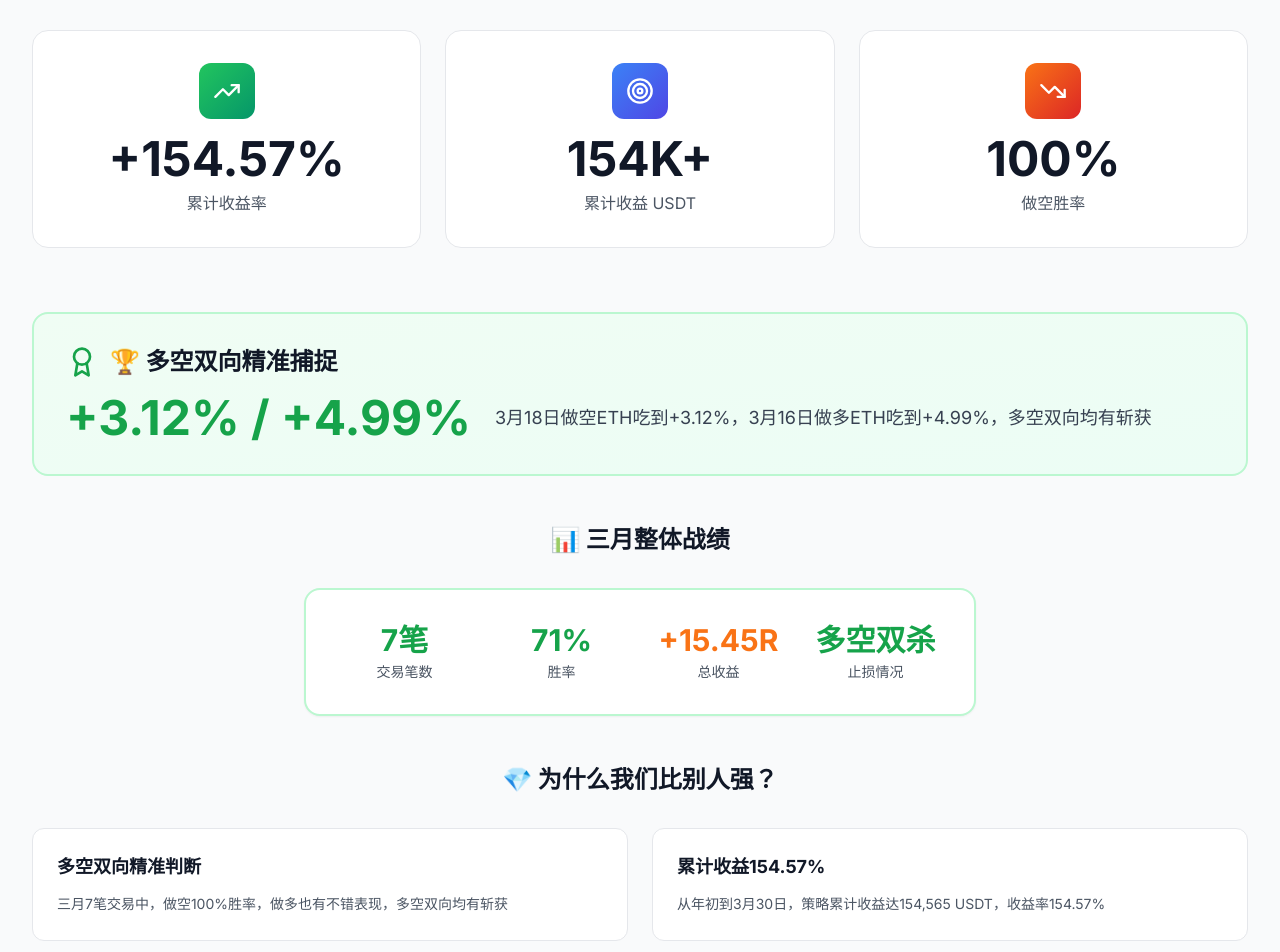
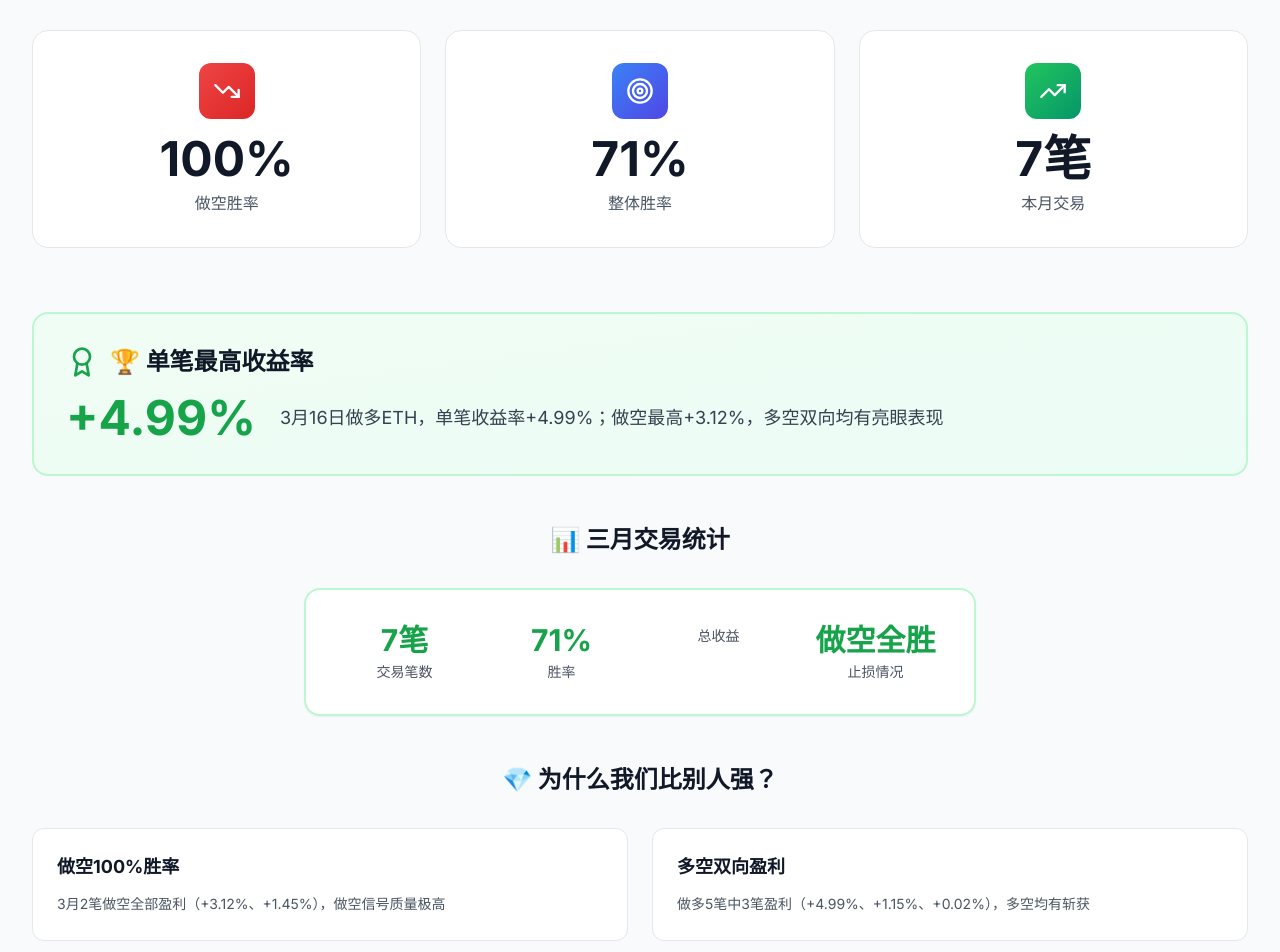
Before and after one commit to alexandra2472/timingquant, a Next.js app: page / in a window 1280 px wide. Shown: the part 1780-2732 px from the top of the page. Built offline with nearby package versions, Linux system fonts and the light colour scheme.

Commit message:
修正三月复盘数据，按收益率重新统计

```diff
--- a/components/MonthlyReview.js
+++ b/components/MonthlyReview.js
@@ -3,35 +3,35 @@
 import { useState } from 'react';
 import { TrendingUp, TrendingDown, Target, Award, Zap, X } from 'lucide-react';
 
-// 月度复盘数据配置 - 三月完整数据更新
+// 月度复盘数据配置 - 三月收益率数据（按百分比统计）
 const reviewData = {
   month: '三月',
   title: '实战复盘：六爻剧本+策略的组合力量',
-  subtitle: '累计收益 +154.57% | 多空双向捕捉 | 精准预判转折点',
+  subtitle: '做空胜率100% | 整体胜率71% | 多空双向精准捕捉',
   metrics: [
-    { value: '+154.57%', label: '累计收益率', icon: TrendingUp, color: 'from-green-500 to-emerald-600' },
-    { value: '154K+', label: '累计收益 USDT', icon: Target, color: 'from-blue-500 to-indigo-600' },
-    { value: '100%', label: '做空胜率', icon: TrendingDown, color: 'from-orange-500 to-red-600' },
+    { value: '100%', label: '做空胜率', icon: TrendingDown, color: 'from-red-500 to-red-600' },
+    { value: '71%', label: '整体胜率', icon: Target, color: 'from-blue-500 to-indigo-600' },
+    { value: '7笔', label: '本月交易', icon: TrendingUp, color: 'from-green-500 to-emerald-600' },
   ],
-  // 最新关键交易展示
+  // 最新关键交易展示（按收益率）
   highlightTrade: {
-    title: '多空双向精准捕捉',
-    profit: '+3.12% / +4.99%',
-    desc: '3月18日做空ETH吃到+3.12%，3月16日做多ETH吃到+4.99%，多空双向均有斩获',
+    title: '单笔最高收益率',
+    profit: '+4.99%',
+    desc: '3月16日做多ETH，单笔收益率+4.99%；做空最高+3.12%，多空双向均有亮眼表现',
   },
-  // 三月整体战绩
+  // 三月整体战绩（按收益率统计）
   shortStats: {
-    title: '三月整体战绩',
+    title: '三月交易统计',
     count: '7笔',
     winRate: '71%',
-    avgR: '+2.21R',
-    totalR: '+15.45R',
-    highlight: '多空双杀',
+    shortWinRate: '100%',
+    longWinRate: '60%',
+    highlight: '做空全胜',
   },
   advantages: [
-    { title: '多空双向精准判断', desc: '三月7笔交易中，做空100%胜率，做多也有不错表现，多空双向均有斩获' },
-    { title: '累计收益154.57%', desc: '从年初到3月30日，策略累计收益达154,565 USDT，收益率154.57%' },
-    { title: '结构段动态仓位', desc: '根据六爻剧本的6个结构段，每个阶段使用不同的风险参数，灵活应对' },
+    { title: '做空100%胜率', desc: '3月2笔做空全部盈利（+3.12%、+1.45%），做空信号质量极高' },
+    { title: '多空双向盈利', desc: '做多5笔中3笔盈利（+4.99%、+1.15%、+0.02%），多空均有斩获' },
+    { title: '严格风险控制', desc: '亏损交易控制在-2.60%，盈利交易最高达+4.99%，盈亏比健康' },
     { title: '情绪主导型结构适应', desc: '策略正在从"趋势流畅型"向"情绪适应型"进化，适应市场变化' },
   ],
 };
```
